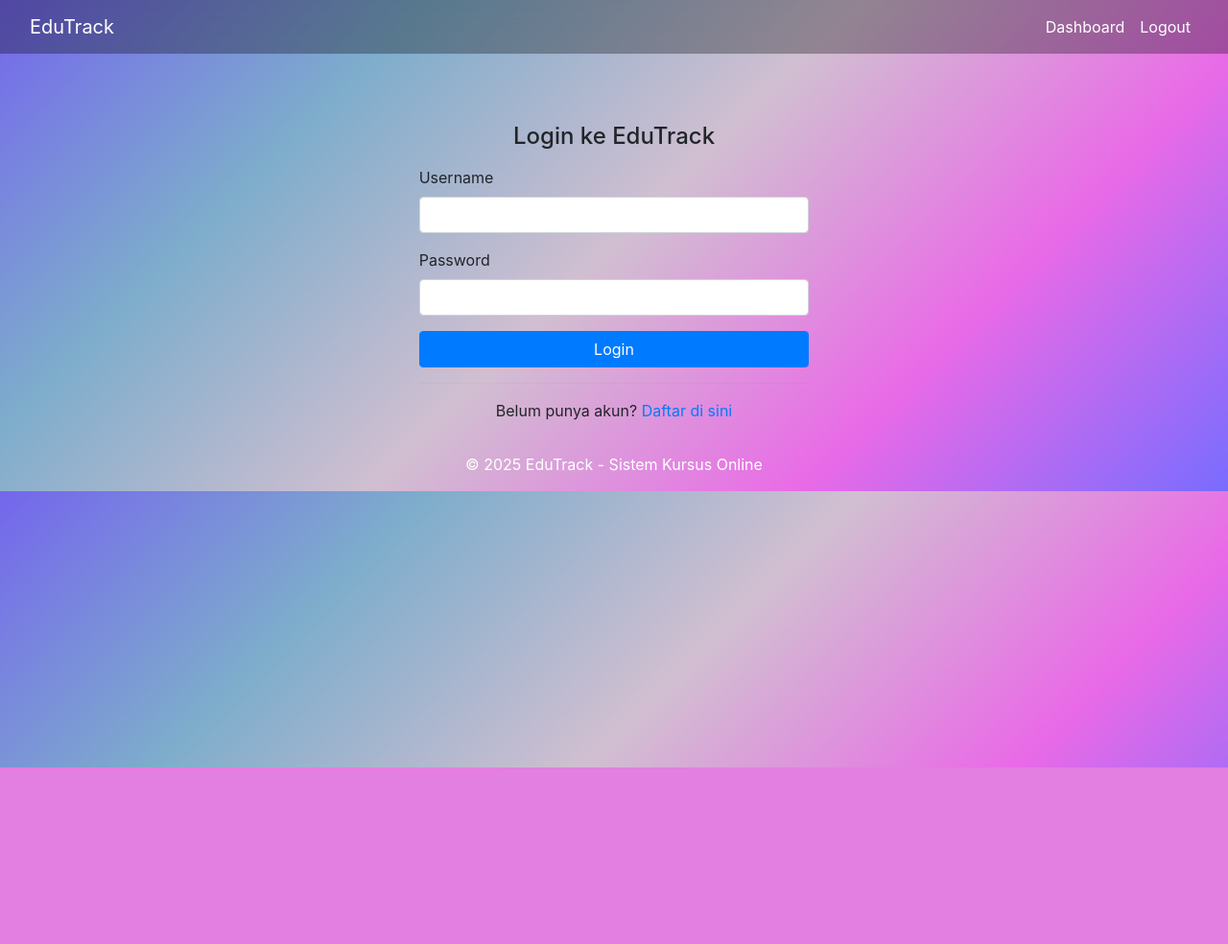
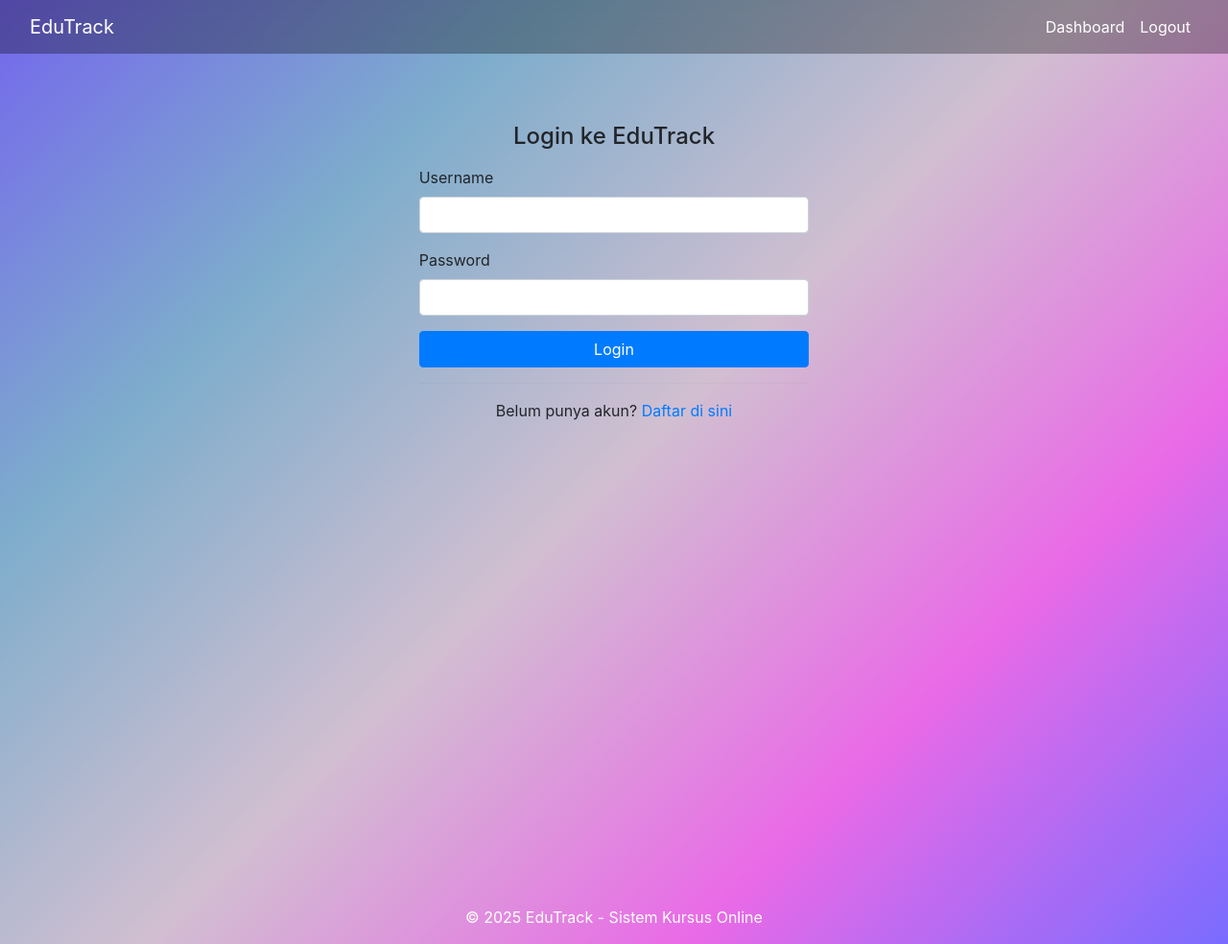
Before and after one commit to Thorrr29/cobapdt, a PHP site: page /index.php in a window 1280 px wide. Shown: the whole page at 96% size. Before the commit the page ends 800 px from the top, so only its background shows below. Run offline with PHP 8.4, Linux system fonts and the light colour scheme.

Commit message:
Update index.php

```diff
--- a/index.php
+++ b/index.php
@@ -16,7 +16,7 @@ include 'template/header.php';
     <link rel="stylesheet" href="https://stackpath.bootstrapcdn.com/bootstrap/4.5.2/css/bootstrap.min.css">
 </head>
 <body>
-    <div class="row justify-content-center">
+    <div class="row justify-content-center" style="height: 100vh;">
     <div class="col-md-4">
         <h4 class="text-center mb-3">Login ke EduTrack</h4>
         <?php if (isset($_GET['error'])): ?>
```
